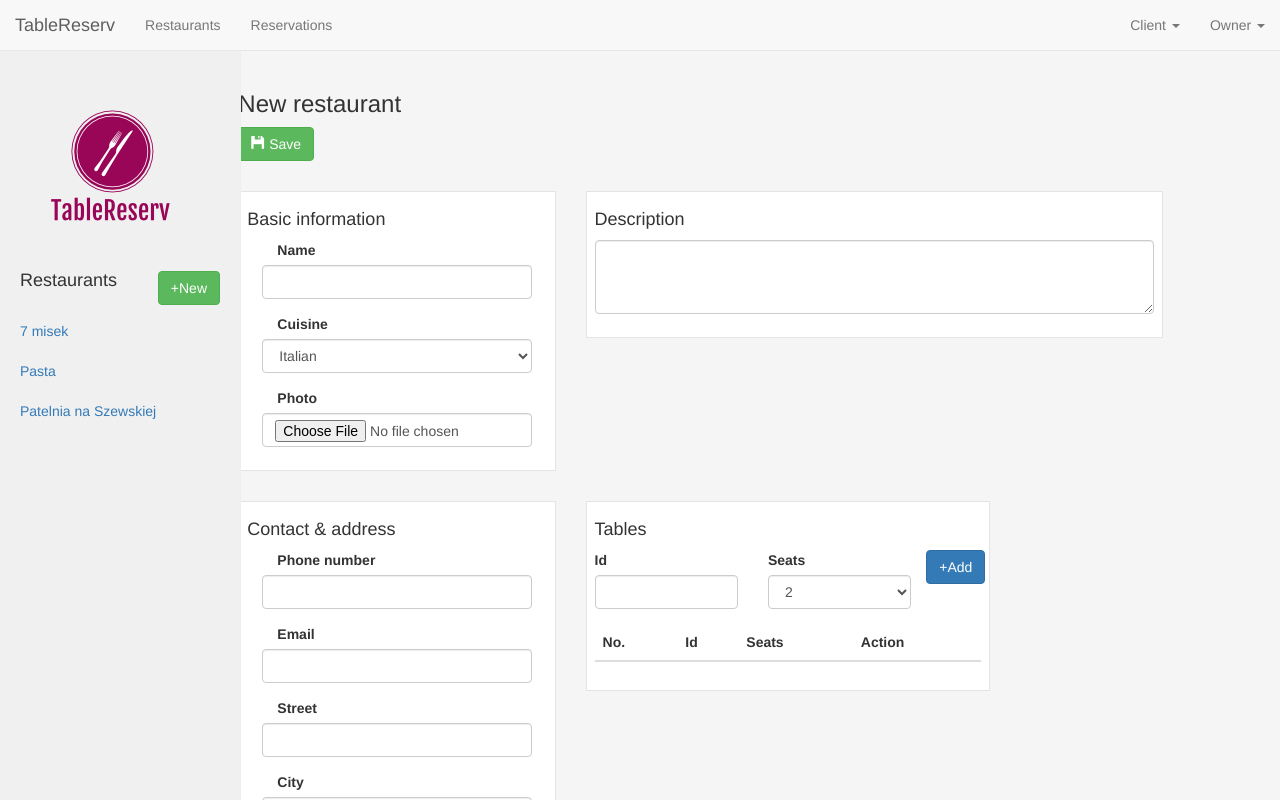
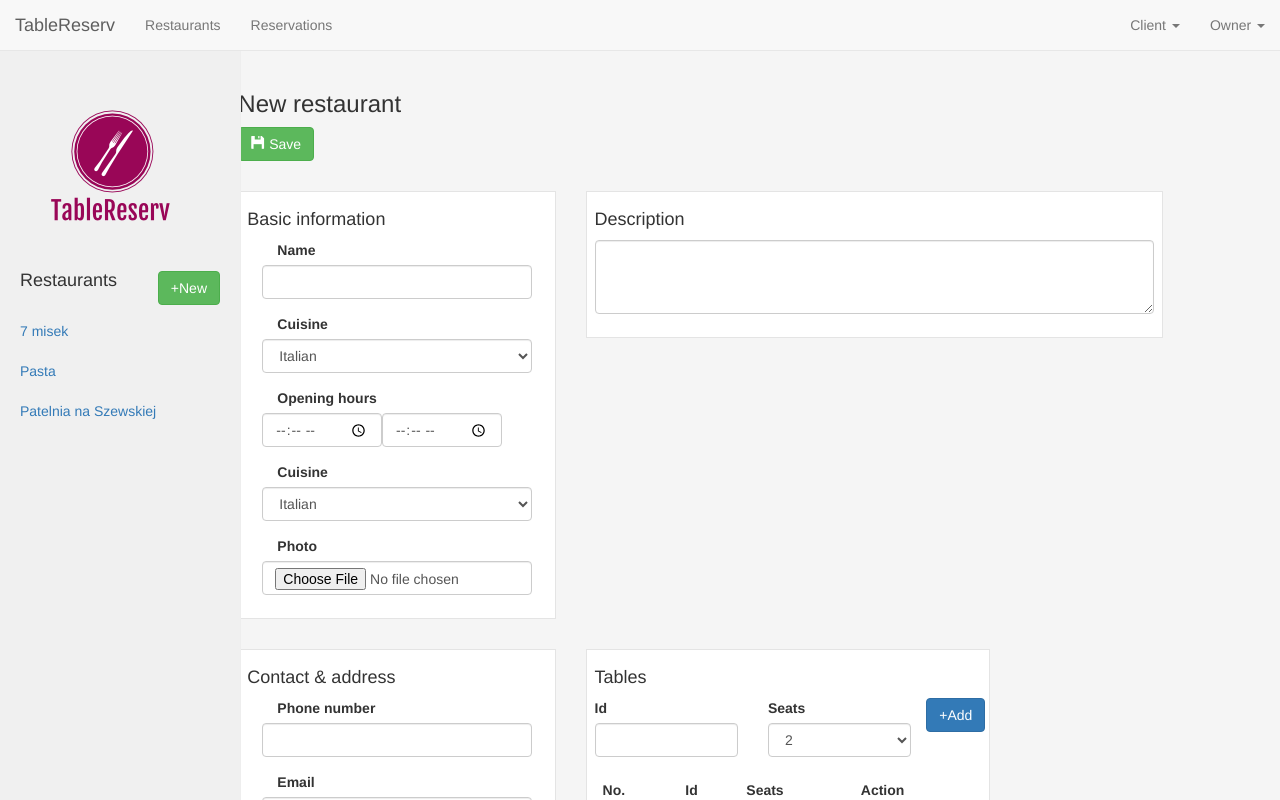
Before and after one commit to olafkrawczyk/restaurantFinderFront, an Angular app: page /dashboard/edit in a window 1280 px wide. Shown: the top 800 px of the page. Built offline with nearby package versions, Linux system fonts and the light colour scheme.

Commit message:
opening hours added

```diff
--- a/src/app/owner/dashboard/edit-restaurant/edit-restaurant.component.html
+++ b/src/app/owner/dashboard/edit-restaurant/edit-restaurant.component.html
@@ -12,6 +12,21 @@
             <label for="name" class="col-sm-2">Name</label>
             <input type="text" id="name" name="name" class="form-control" formControlName="name">
             <span class="help-block" *ngIf="!restaurantForm.get('name').valid && restaurantForm.get('name').touched">Name is required</span>
+          </div>
+          <div class="form-group">
+            <label for="cuisine" class="col-sm-2">Cuisine</label>
+            <select name="cuisine" id="cuisine" class="form-control" formControlName="cuisine">
+              <option *ngFor="let cuisine of cuisines" [value]="cuisine">{{cuisine}}</option>
+            </select>
+          </div>
+          <div class="form-group">
+            <div class="col-xs-12 col-sm-12 col-md-12 col-lg-12">
+              <label for="openHour">Opening hours</label>
+            </div>
+            <div class="form-inline">
+              <input type="time" id="openHour" name="openHour" class="form-control" formControlName="openHour">
+              <input type="time" id="closeHour" name="closeHour" class="form-control" formControlName="closeHour">
+            </div>
           </div>
           <div class="form-group">
             <label for="cuisine" class="col-sm-2">Cuisine</label>
--- a/src/app/owner/dashboard/edit-restaurant/edit-restaurant.component.ts
+++ b/src/app/owner/dashboard/edit-restaurant/edit-restaurant.component.ts
@@ -20,6 +20,8 @@ export class EditRestaurantComponent implements OnInit {
       'cuisine': new FormControl(this.cuisines[0]),
       'photo': new FormControl(null),
       'description': new FormControl(null),
+      'openHour': new FormControl(null),
+      'closeHour': new FormControl(null),
       'address' : new FormGroup({
         'phone': new FormControl(null),
         'email': new FormControl(null),
@@ -32,6 +34,7 @@ export class EditRestaurantComponent implements OnInit {
   onSubmit() {
     console.log('Submited!');
     console.log(this.restaurantForm.value);
+    console.log(this.tables);
   }
 
   onAddTable(tableId, tableSeats) {
```
